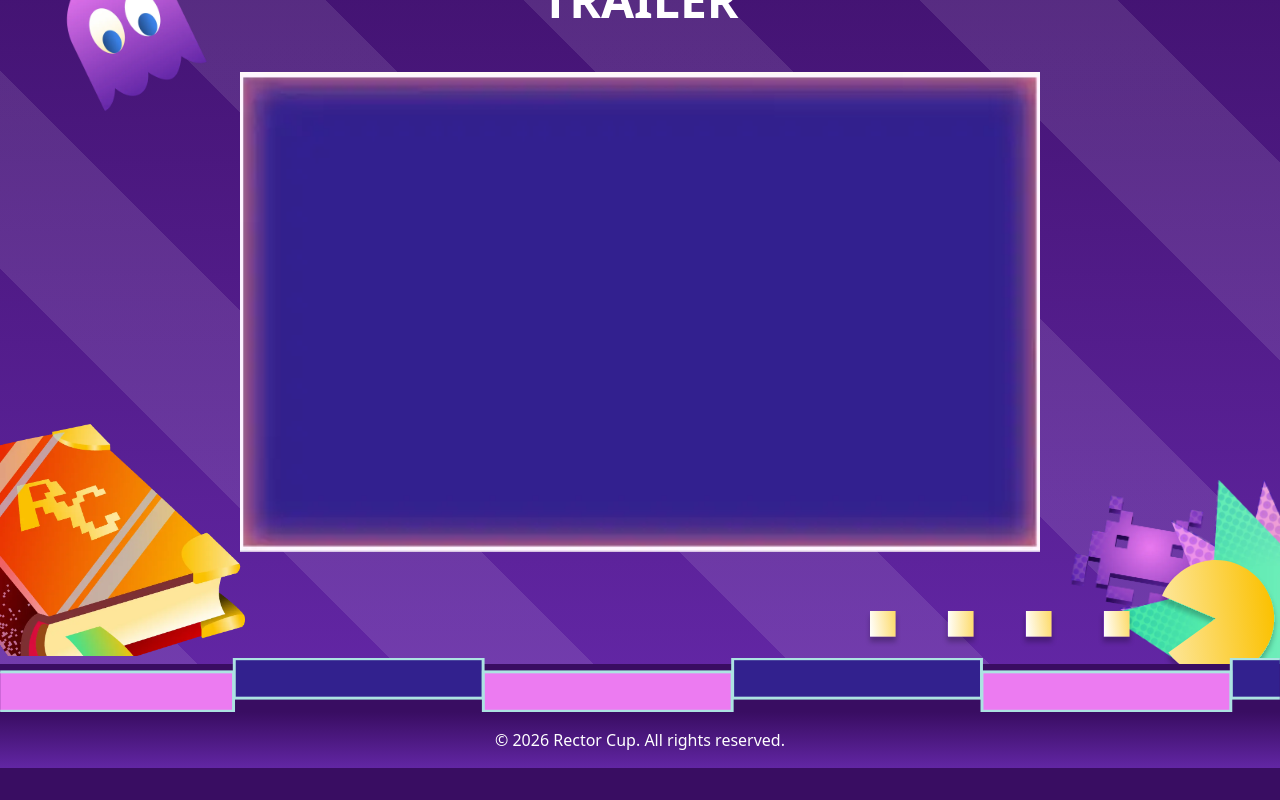
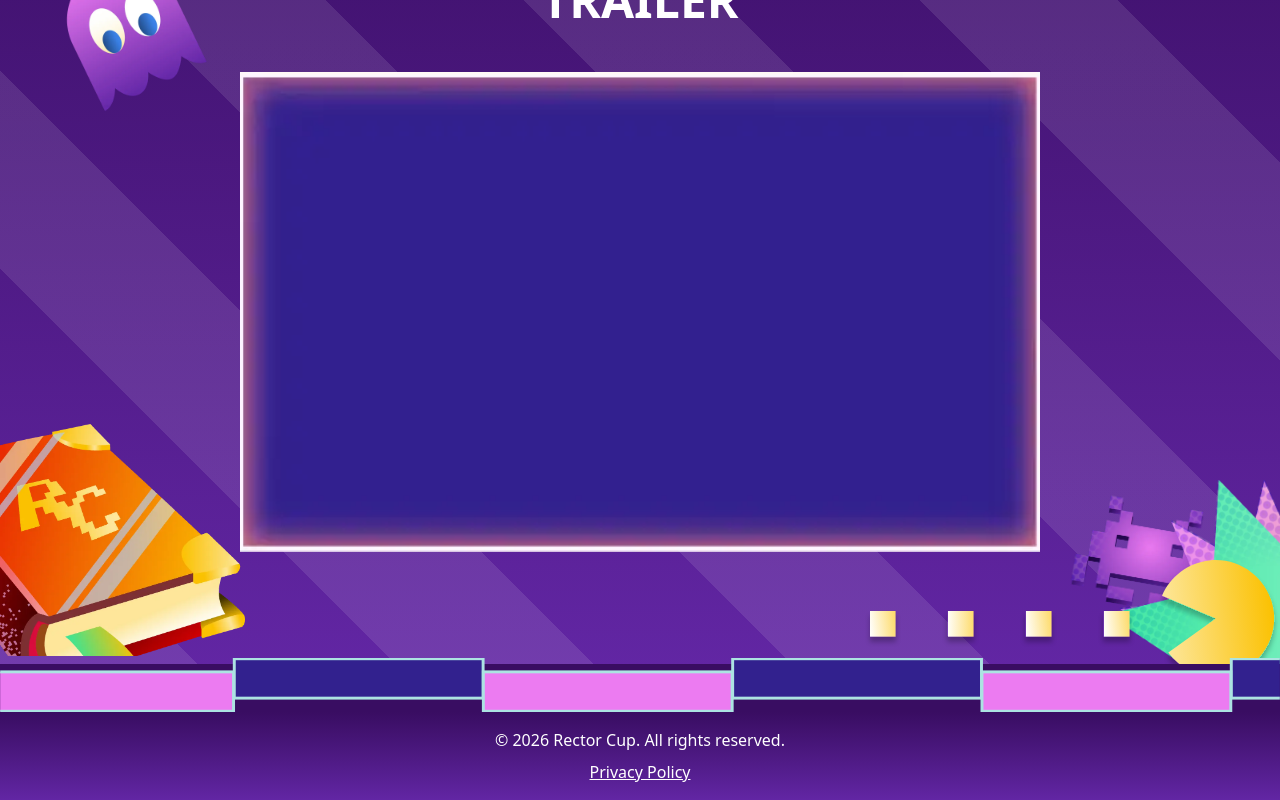
Before and after one commit to UCYenyen/rectorcupuc-2026, a Next.js app: page / in a window 1280 px wide. Shown: the part 1688-2488 px from the top of the page. Before the commit the page ends 2456 px from the top, so only its background shows below. Built offline with nearby package versions, Linux system fonts and the light colour scheme; no server answers.

Commit message:
add_terms_privacy_policy

```diff
--- a/src/components/Footer.tsx
+++ b/src/components/Footer.tsx
@@ -1,5 +1,6 @@
 import React from 'react'
 import BottomAsset from './competition/BottomAsset'
+import Link from 'next/link'
 
 export default function Footer() {
     return (
@@ -10,6 +11,7 @@ export default function Footer() {
             </div>
             <div className='w-full bg-gradient-to-b from-[#390D62] to-[#6226A4] flex flex-col justify-center items-center py-4'>
                 <p className='text-white text-sm sm:text-base'>&copy; 2026 Rector Cup. All rights reserved.</p>
+                <Link href="/privacy-policy" className='text-white text-sm sm:text-base underline mt-2'>Privacy Policy</Link>
             </div>
         </footer>
     )
```
